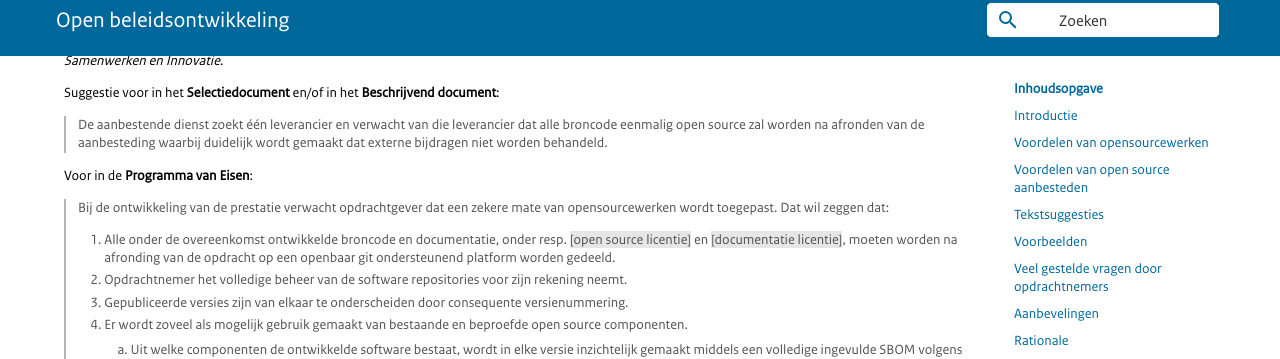
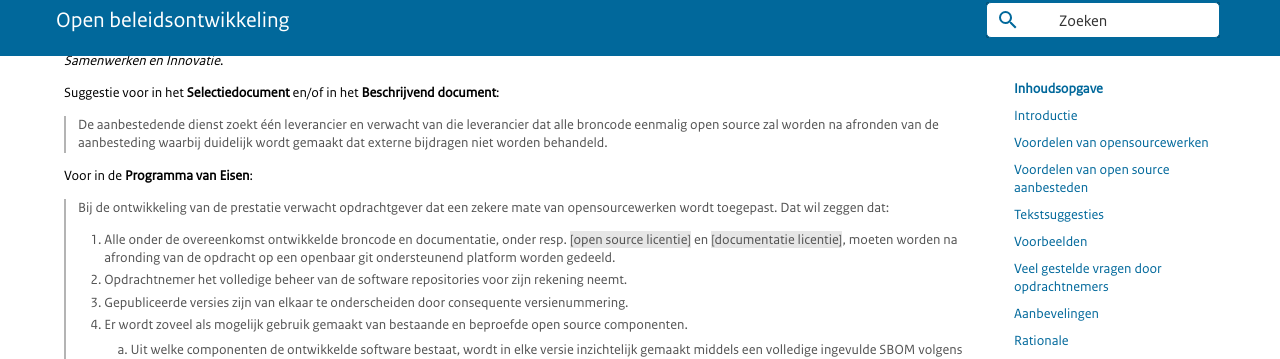
Before and after one commit to minvws/beleidsontwikkeling, an MkDocs documentation site: the page built from docs/ambitieladder.md, in a window 1280 px wide and 900 px high, scrolled down 4988 px. Shown: the part 144-503 px from the top of the window. Built offline with MkDocs 1.6.1 and Material for MkDocs 9.7.7, drawn with Linux system fonts in a browser that asks for light colours; emoji names are drawn with the system emoji font; comment, search, counter and statistics services are not loaded.

Commit message:
Typo aanbestende -> aanbestedende
Signed-off-by: Maurice Hendriks <13993817+MauriceHendriks@users.noreply.github.com>

```diff
--- a/docs/ambitieladder.md
+++ b/docs/ambitieladder.md
@@ -225,7 +225,7 @@ Oftewel, de basis van optie 1 *Efficiëntie en Onafhankelijk* + *Veiligheid en B
 
 Suggestie voor in het **Selectiedocument** en/of in het **Beschrijvend document**:
 
-> De aanbestende dienst zoekt één leverancier en verwacht van die leverancier dat alle broncode eenmalig open source zal worden na afronden van de aanbesteding waarbij duidelijk wordt gemaakt dat externe bijdragen niet worden behandeld.
+> De aanbestedende dienst zoekt één leverancier en verwacht van die leverancier dat alle broncode eenmalig open source zal worden na afronden van de aanbesteding waarbij duidelijk wordt gemaakt dat externe bijdragen niet worden behandeld.
 
 Voor in de **Programma van Eisen**:
 
```
